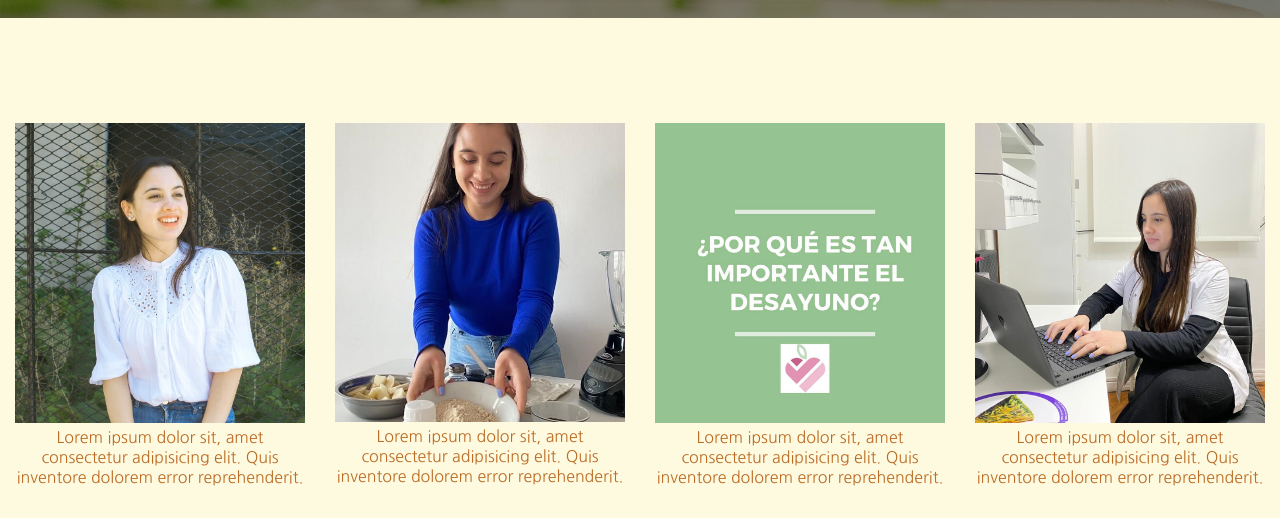
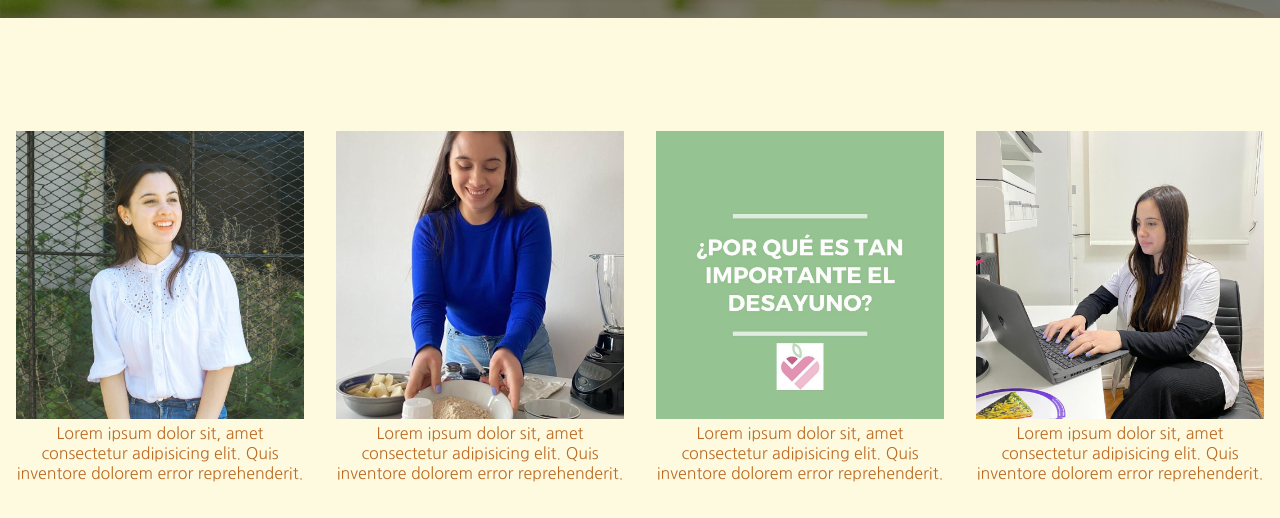
Before and after one commit to victoriacabranes/nutricion_cabranes, a plain HTML site: page index.html in a window 1280 px wide. Shown: the part 282-800 px from the top of the page. Drawn offline with Linux system fonts and the light colour scheme; a web font is replaced by a local one.

Commit message:
se corrigieron las cards del home

```diff
--- a/css/style.css
+++ b/css/style.css
@@ -151,24 +151,25 @@
 }
 
 .container {
-    margin: 5px 15px 5px 15px;
-    display: inline-block;
-    width: 20em;
+    display: flex;
+    flex-direction: column;
+    align-items: center;
+    width: 18em;
     text-align: center;
-    overflow: hidden;
+    padding: 5px;
+    margin: 5px;
     transition: all 1s;
+    border: solid transparent;
 }
 
 .container:hover {
-    border-style: solid;
-    border-color: #ddb484;
-    padding: 10px;
+    transform: scale(1.1);
     background-color: #f8f3ce;
-
+    border: solid #ddb484;
 }
 
-article a img {
-    width: 300px;
+.container a img {
+    width: 100%;
     height: auto;
 }
 
--- a/index.html
+++ b/index.html
@@ -30,36 +30,28 @@
         <!-- articulos de la info de home que referencian a las paginas del sitio -->
         <main id="main-home">
             <section class="container">
-                <article id="sobre_mi_home">
                     <a href="pages/sobre_mi.html">
                         <img src="img/euge.jpg" alt="Euge" srcset="">
                     </a>
                     <p>Lorem ipsum dolor sit, amet consectetur adipisicing elit. Quis inventore dolorem error reprehenderit.</p>
-                </article>
             </section>
             <section class="container">
-                <article id="recetas_home">
                     <a href="pages/recetas.html">
                         <img src="img/euge_1.jpeg" alt="Euge cocinando" srcset="">
                     </a>
                     <p>Lorem ipsum dolor sit, amet consectetur adipisicing elit. Quis inventore dolorem error reprehenderit.</p>
-                </article>
             </section>
             <section class="container">
-                <article id="preguntas_home">
                     <a href="pages/preguntas.html">
                         <img src="img/preguntas.jpg" alt="pregunta" srcset="">
                     </a>
                     <p>Lorem ipsum dolor sit, amet consectetur adipisicing elit. Quis inventore dolorem error reprehenderit.</p>
-                </article>
             </section>
             <section class="container">
-                <article id="contacto_home">
                     <a href="pages/contacto.html">
                         <img src="img/euge_2.jpeg" alt="Euge en su consultorio" srcset="">
                     </a>
                     <p>Lorem ipsum dolor sit, amet consectetur adipisicing elit. Quis inventore dolorem error reprehenderit.</p>
-                </article>
             </section>
         </main>
 
```
